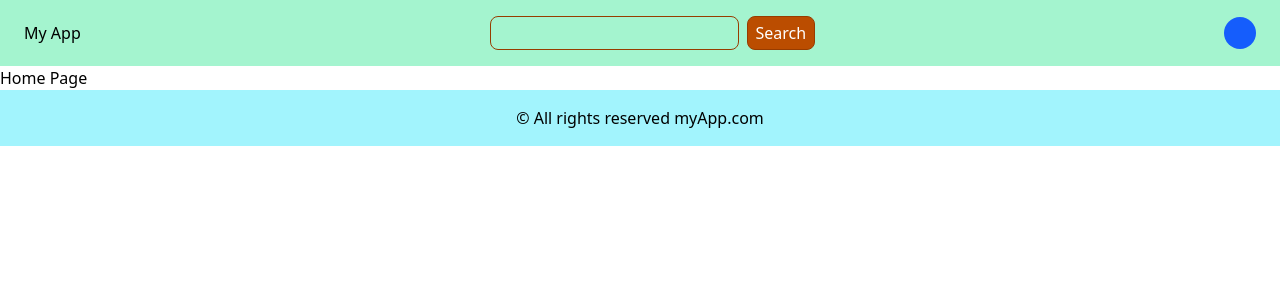
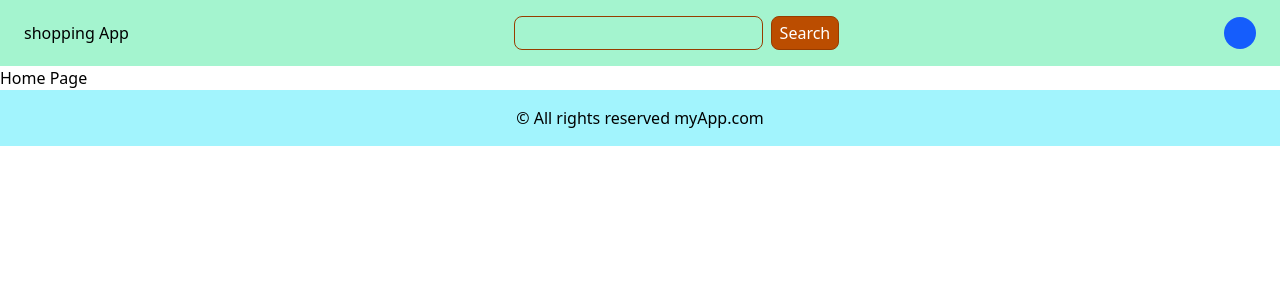
Before and after one commit to SohelMalik/react-app, a React (Vite) app: page / in a window 1280 px wide. Shown: the top 300 px of the page. Built offline with nearby package versions, Linux system fonts and the light colour scheme.

Commit message:
app name is now changed as per trademark issues

```diff
--- a/src/Components/Navbar.jsx
+++ b/src/Components/Navbar.jsx
@@ -18,7 +18,7 @@ const Navbar = () =>{
 
 return (
     <nav className='flex px-6 py-4 justify-between items-center bg-emerald-200'>
-        <Link to="/">My App</Link>
+        <Link to="/">shopping  App</Link>
         <div>
             <input className="px-2 py-1 border-1 border-amber-800 rounded-lg mr-2"
             value={searchText}
```
